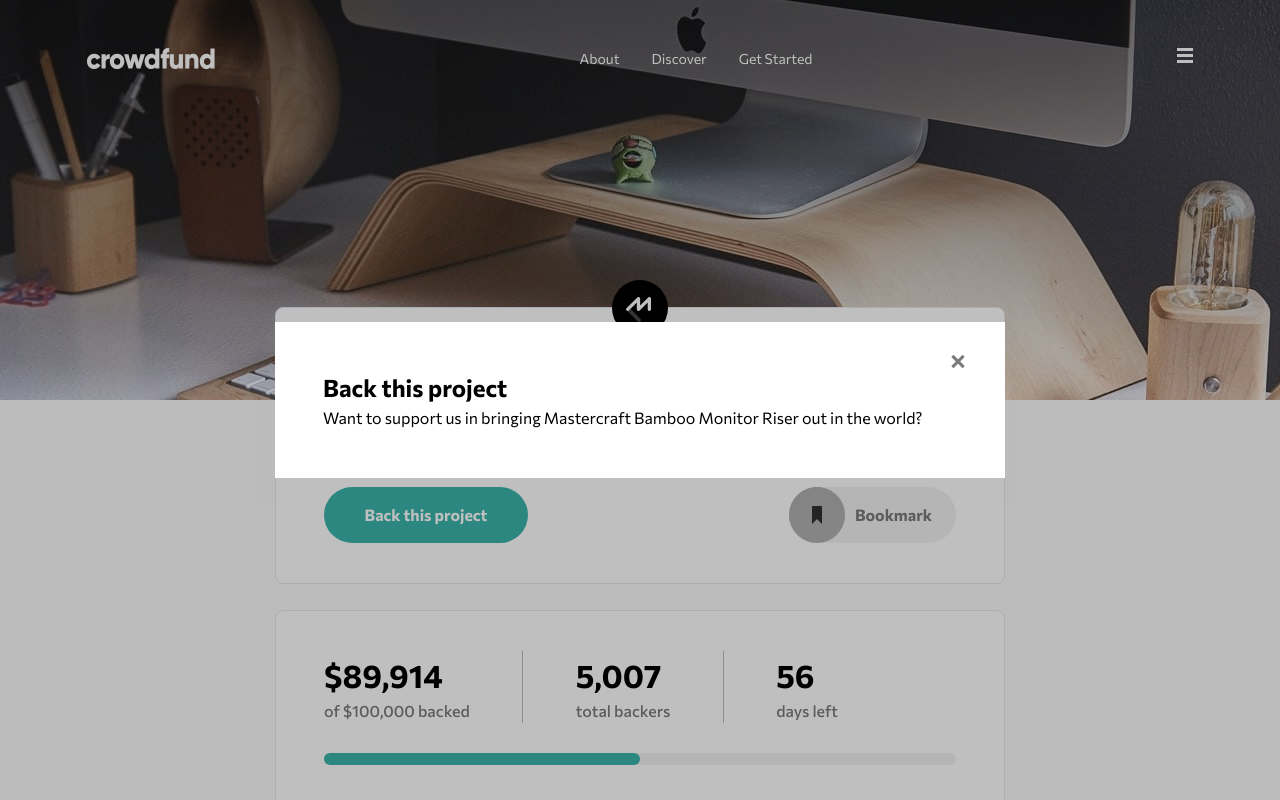
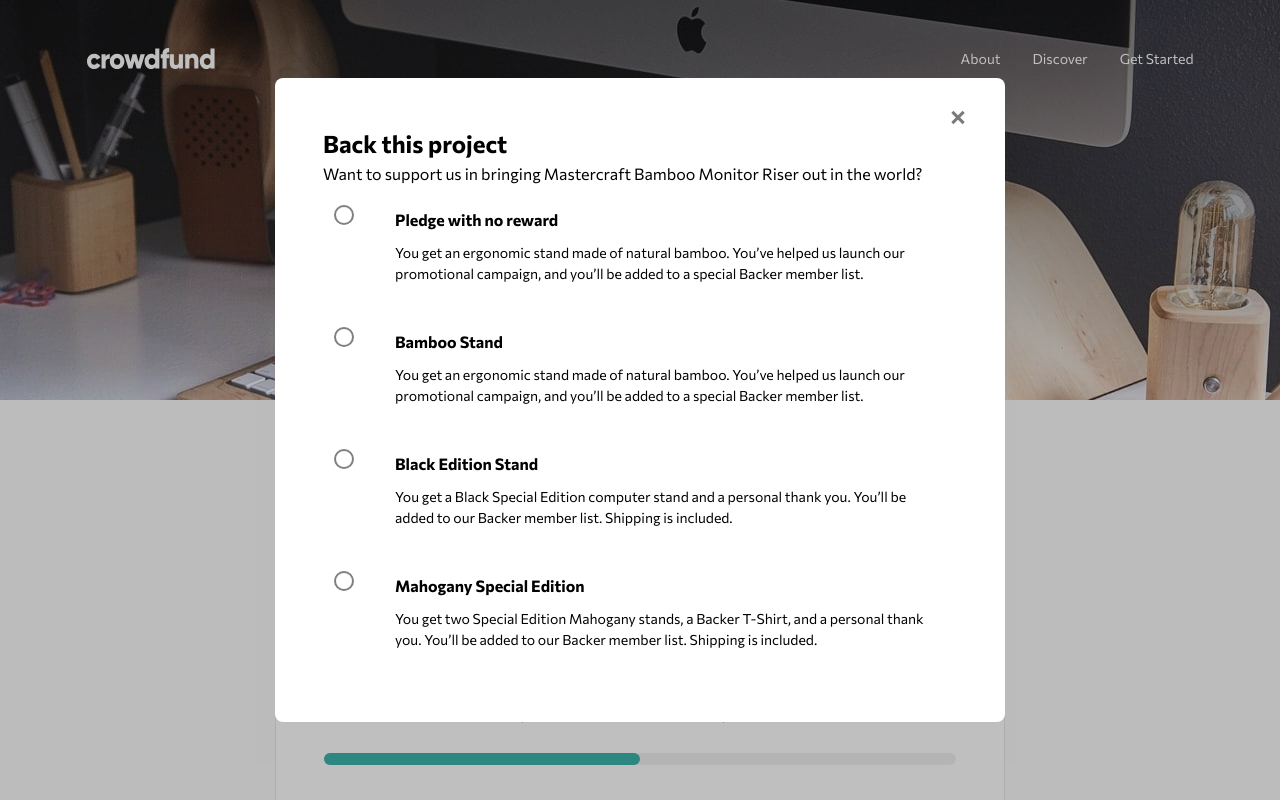
Before and after one commit to Chibuike-web/Crowfund-Product-Page, a React (Vite) app: page / in a window 1280 px wide. Both pictures are taken after a click on the button "Back this project". Shown: the top 800 px of the page. Built offline with nearby package versions, Linux system fonts and the light colour scheme.

Commit message:
made progress in 'back this project' modal

```diff
--- a/src/components/About.jsx
+++ b/src/components/About.jsx
@@ -2,18 +2,21 @@
 
 const pledgeRewards = [
 	{
+		id: 1,
 		name: "Bamboo Stand",
 		description: `You get an ergonomic stand made of natural bamboo. You’ve helped us launch our promotional campaign, and you’ll be added to a special Backer member list.`,
 		pledgeAmount: 25,
 		remainingStock: 101,
 	},
 	{
+		id: 2,
 		name: "Black Edition Stand",
 		description: `You get a Black Special Edition computer stand and a personal thank you. You’ll be added to our Backer member list. Shipping is included.`,
 		pledgeAmount: 75,
 		remainingStock: 64,
 	},
 	{
+		id: 3,
 		name: "Mahogany Special Edition",
 		description: `You get two Special Edition Mahogany stands, a Backer T-Shirt, and a personal thank you. You’ll be added to our Backer member list. Shipping is included.`,
 		pledgeAmount: 200,
@@ -39,9 +42,9 @@
 				your computer to allow notepads, pens and USB sticks to be stored under the stand.
 			</p>
 			<div className="flex flex-col gap-[40px]">
-				{pledgeRewards.map(({ name, description, pledgeAmount, remainingStock }) => (
+				{pledgeRewards.map(({ id, name, description, pledgeAmount, remainingStock }) => (
 					<RewardCard
-						key={name}
+						key={`pledge${id}`}
 						name={name}
 						description={description}
 						pledgeAmount={pledgeAmount}
--- a/src/components/BackProjectModal.jsx
+++ b/src/components/BackProjectModal.jsx
@@ -1,4 +1,5 @@
 import React from "react";
+import styles from "./CrowdfundPage.module.css";
 import { Cancel } from "./Icons";
 
 export default function BackProjectModal({ modal, setModal }) {
@@ -7,24 +8,89 @@
 	};
 	return (
 		<div
-			className="fixed bg-black/25 inset-0 justify-items-center content-center px-6"
+			className="fixed bg-black/25 inset-0 z-50 justify-items-center content-center px-6"
 			onClick={handleCancelButton}
 		>
-			<div
-				className="relative text-black z-50 bg-white w-full max-w-[730px] px-12 py-12"
+			<article
+				className="relative text-black bg-white w-full max-w-[730px] px-12 py-12 rounded-[8px]"
 				onClick={(e) => {
 					e.stopPropagation();
 				}}
 			>
-				<figure
+				<button
+					type="button"
 					className="absolute right-[40px] top-[32px] cursor-pointer"
 					onClick={handleCancelButton}
 				>
 					<Cancel fill="#7A7A7A" />
-				</figure>
+				</button>
 				<h1 className="text-[24px] font-bold">Back this project</h1>
 				<p>Want to support us in bringing Mastercraft Bamboo Monitor Riser out in the world?</p>
-			</div>
+				<PledgeCards />
+			</article>
 		</div>
 	);
 }
+
+const pledgeRewards = [
+	{
+		id: 1,
+		name: "Pledge with no reward",
+		description: `You get an ergonomic stand made of natural bamboo. You’ve helped us launch our promotional campaign, and you’ll be added to a special Backer member list.`,
+		pledgeAmount: 25,
+		remainingStock: 101,
+	},
+	{
+		id: 2,
+		name: "Bamboo Stand",
+		description: `You get an ergonomic stand made of natural bamboo. You’ve helped us launch our promotional campaign, and you’ll be added to a special Backer member list.`,
+		pledgeAmount: 25,
+		remainingStock: 101,
+	},
+	{
+		id: 3,
+		name: "Black Edition Stand",
+		description: `You get a Black Special Edition computer stand and a personal thank you. You’ll be added to our Backer member list. Shipping is included.`,
+		pledgeAmount: 75,
+		remainingStock: 64,
+	},
+	{
+		id: 4,
+		name: "Mahogany Special Edition",
+		description: `You get two Special Edition Mahogany stands, a Backer T-Shirt, and a personal thank you. You’ll be added to our Backer member list. Shipping is included.`,
+		pledgeAmount: 200,
+		remainingStock: 0,
+	},
+];
+
+const PledgeCards = () => {
+	return (
+		<form action="">
+			{pledgeRewards.map(({ id, name, description, pledgeAmount, remainingStock }) => (
+				<PledgeCard
+					key={id}
+					id={id}
+					name={name}
+					description={description}
+					pledgeAmount={pledgeAmount}
+					remainingStock={remainingStock}
+				/>
+			))}
+		</form>
+	);
+};
+
+const PledgeCard = ({ id, name, description, pledgeAmount, remainingStock }) => {
+	return (
+		<label
+			htmlFor={`pledge-${id}`}
+			className="flex w-full justify-between pl-4 pr-8 py-6 rounded-[12px] gap-[46px] cursor-pointer"
+		>
+			<input type="radio" name="pledge" id={`pledge-${id}`} className={`${styles.radio}`} />
+			<article>
+				<h2 className="font-bold leading-[20px] mb-[12px] ">{name}</h2>
+				<p className="text-[14px]">{description}</p>
+			</article>
+		</label>
+	);
+};
--- a/src/components/CrowdfundPage.module.css
+++ b/src/components/CrowdfundPage.module.css
@@ -13,3 +13,31 @@
 		min-height: 20rem;
 	}
 }
+
+.radio {
+	appearance: none; /* Removes default styles */
+	width: 10px;
+	height: 10px;
+	border-radius: 50%;
+	background-color: transparent;
+	flex-shrink: 0;
+	position: relative;
+	cursor: pointer;
+}
+
+.radio::after {
+	content: "";
+	width: 20px;
+	height: 20px;
+	border: 2px solid gray;
+	background-color: transparent;
+	border-radius: 50%;
+	position: absolute;
+	left: 50%;
+	top: 50%;
+	transform: translate(-50%, -50%);
+}
+
+.radio:checked {
+	background-color: #3cb4ac;
+}
--- a/src/components/Navbar.jsx
+++ b/src/components/Navbar.jsx
@@ -11,7 +11,6 @@
 					<li>Discover</li>
 					<li>Get Started</li>
 				</ul>
-				<Harmburger />
 			</header>
 			<div className="hidden max-md:block">
 				<MobileNav />
```
